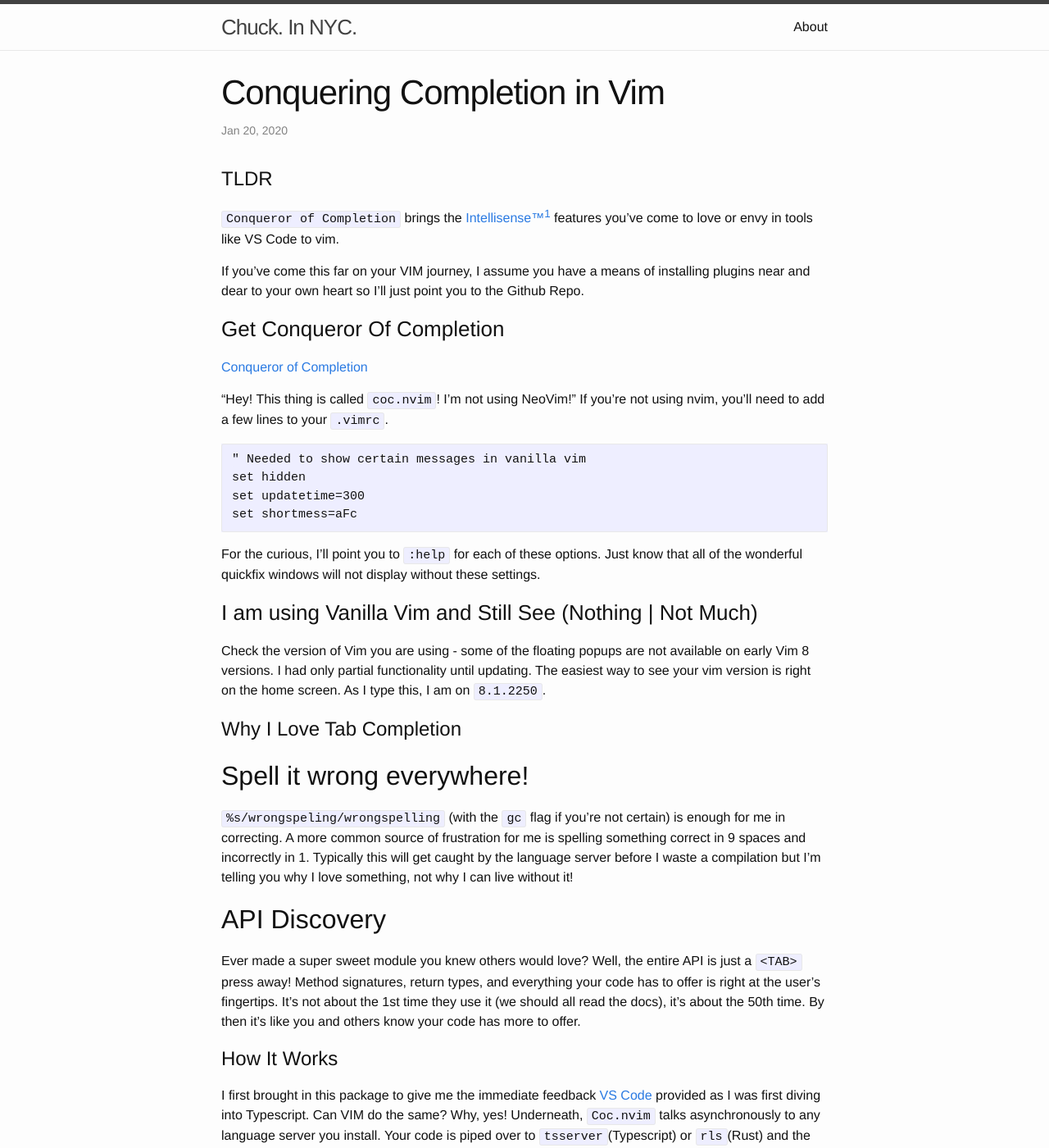
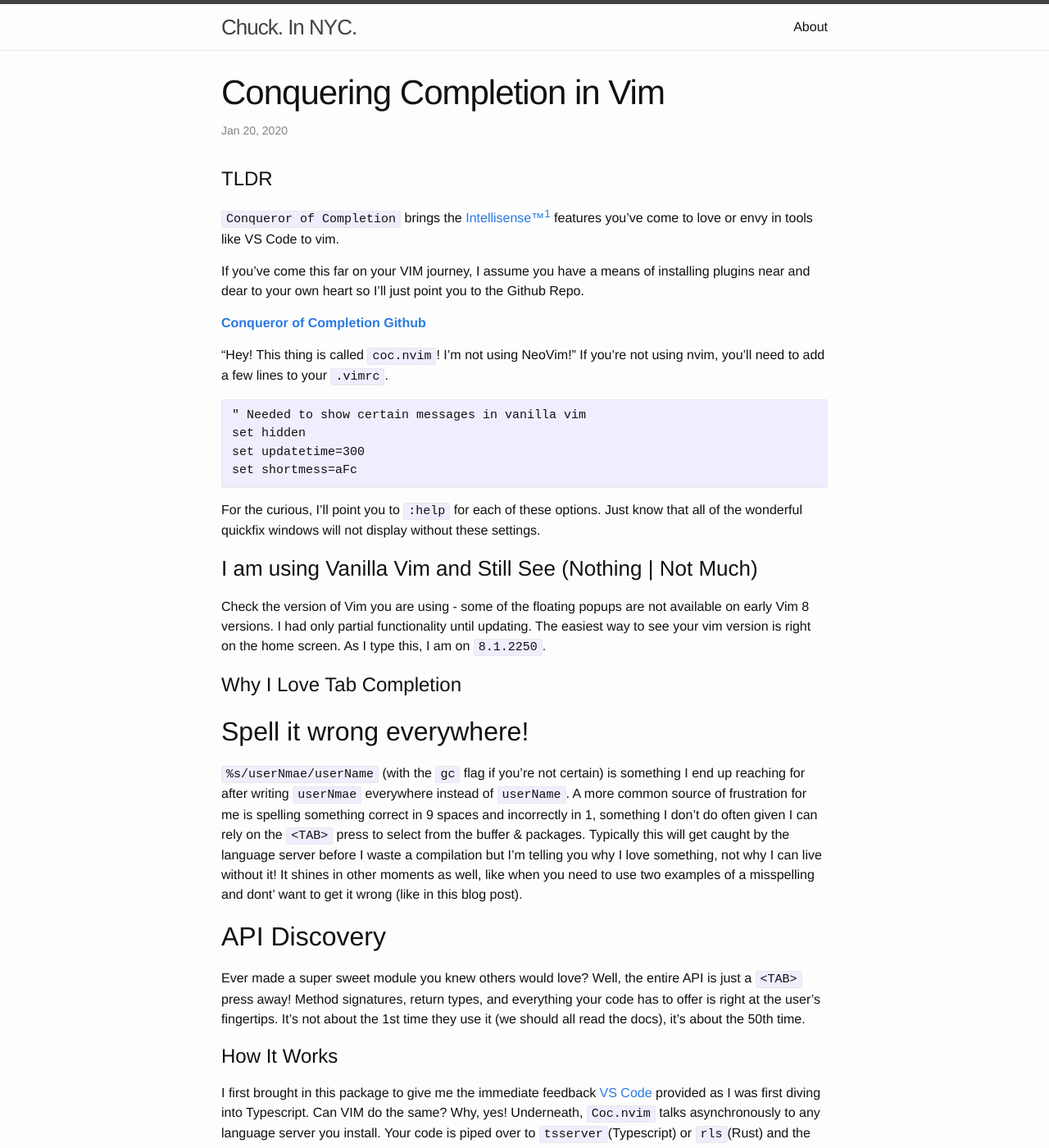
Before and after one commit to dcchuck/dcchuck.github.io, a Jekyll site: the page built from _posts/2019-12-26-conquering-completion.markdown, in a window 1280 px wide and 1400 px high. Shown: the whole window at 82% size. Built offline with Jekyll 4.4.1, drawn with Linux system fonts in a browser that asks for light colours.

Commit message:
Small edits

````diff
--- a/_posts/2019-12-26-conquering-completion.markdown
+++ b/_posts/2019-12-26-conquering-completion.markdown
@@ -11,9 +11,7 @@ categories: vim, vim-plugin, plugin
 
 If you've come this far on your VIM journey, I assume you have a means of installing plugins near and dear to your own heart so I'll just point you to the Github Repo.
 
-### Get Conqueror Of Completion
-
-[Conqueror of Completion](https://github.com/neoclide/coc.nvim)
+**[Conqueror of Completion Github](https://github.com/neoclide/coc.nvim)**
 
 "Hey! This thing is called `coc.nvim`! I'm not using NeoVim!" If you're not using nvim, you'll need to add a few lines to your `.vimrc`.
 ```
@@ -32,11 +30,11 @@ Check the version of Vim you are using - some of the floating popups are not ava
 
 ## Spell it wrong everywhere!
 
-`%s/wrongspeling/wrongspelling` (with the `gc` flag if you're not certain) is enough for me in correcting. A more common source of frustration for me is spelling something correct in 9 spaces and incorrectly in 1. Typically this will get caught by the language server before I waste a compilation but I'm telling you why I love something, not why I can live without it!
+`%s/userNmae/userName` (with the `gc` flag if you're not certain) is something I end up reaching for after writing `userNmae` everywhere instead of `userName`. A more common source of frustration for me is spelling something correct in 9 spaces and incorrectly in 1, something I don't do often given I can rely on the `<TAB>` press to select from the buffer & packages. Typically this will get caught by the language server before I waste a compilation but I'm telling you why I love something, not why I can live without it! It shines in other moments as well, like when you need to use two examples of a misspelling and dont' want to get it wrong (like in this blog post).
 
 ## API Discovery
 
-Ever made a super sweet module you knew others would love? Well, the entire API is just a `<TAB>` press away! Method signatures, return types, and everything your code has to offer is right at the user's fingertips. It's not about the 1st time they use it (we should all read the docs), it's about the 50th time. By then it's like you and others know your code has more to offer.
+Ever made a super sweet module you knew others would love? Well, the entire API is just a `<TAB>` press away! Method signatures, return types, and everything your code has to offer is right at the user's fingertips. It's not about the 1st time they use it (we should all read the docs), it's about the 50th time.
 
 # How It Works
 
````
